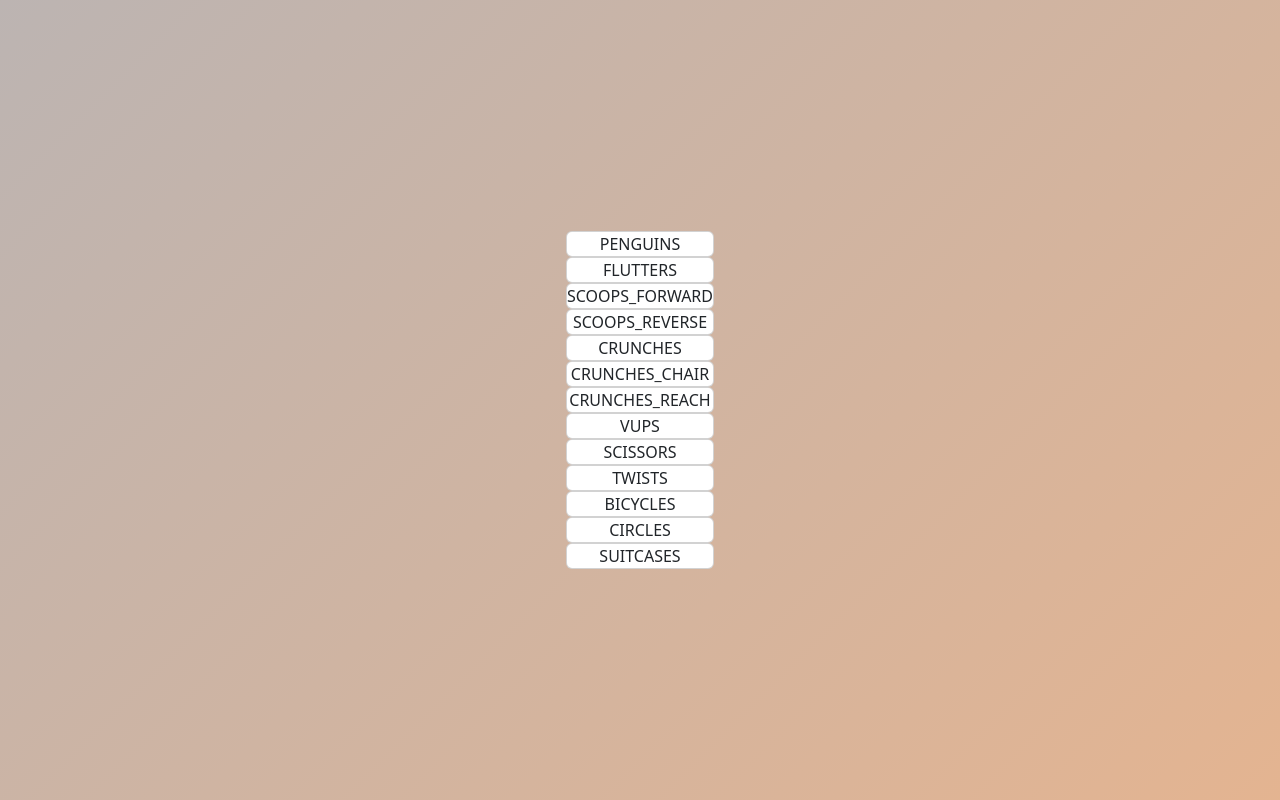
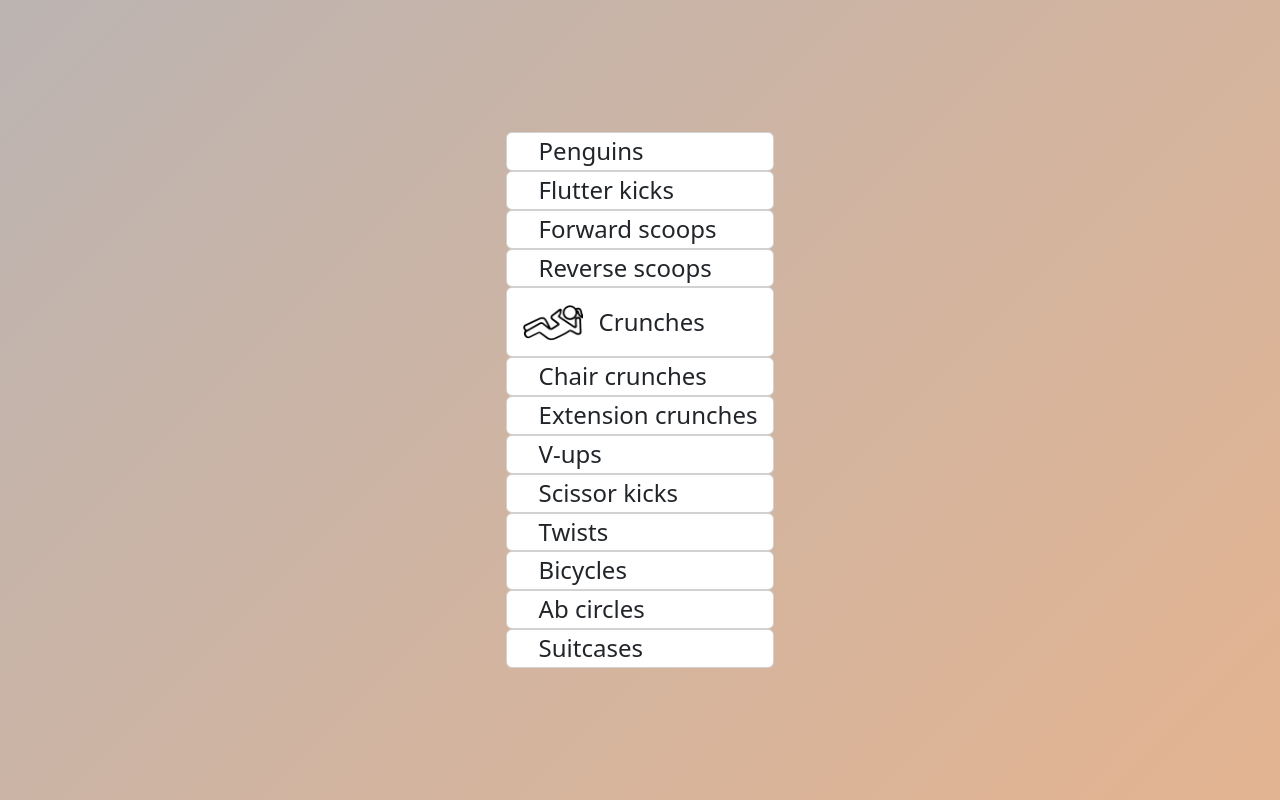
Before and after one commit to kstrickey/other-cell-core, a React (Create React App) app: page / in a window 1280 px wide. Built offline with nearby package versions, Linux system fonts and the light colour scheme.

Commit message:
added icon support

```diff
--- a/src/components/ExerciseCard.js
+++ b/src/components/ExerciseCard.js
@@ -1,13 +1,19 @@
 import React from 'react';
 import Card from 'react-bootstrap/Card';
+import { EXERCISES } from '../libs/exercises';
 
+export default function ExerciseCard({ exerciseKey, className='', ...props }) {
 
-export default function({ exerciseKey }) {
-
+  if (!EXERCISES[exerciseKey]) return null;
 
   return (
-    <Card>
-      {exerciseKey}
+    <Card className={className + ' px-3 py-1 clickable zoomable-mid'} key={'exercise-card-' + exerciseKey} {...props}>
+      <div className='d-flex'>
+        {EXERCISES[exerciseKey].iconPath && <img src={EXERCISES[exerciseKey].iconPath} width={60} alt={EXERCISES[exerciseKey].displayName} />}
+        <div className='h4 my-auto ms-3 text-start'>
+          {EXERCISES[exerciseKey].displayName}
+        </div>
+      </div>
     </Card>
   );
 
--- a/src/libs/exercises.js
+++ b/src/libs/exercises.js
@@ -1,6 +1,8 @@
-import exercises from './exercises.json';
+import exercise_data from './exercises.json';
 
 
 
 
-export const DEFAULT_EXERCISE_LIST = Object.keys(exercises);
+export const DEFAULT_EXERCISE_LIST = Object.keys(exercise_data);
+
+export const EXERCISES = exercise_data;   // have this step because I was thinking we could do some post translational modifications in this js file
--- a/src/libs/exercises.json
+++ b/src/libs/exercises.json
@@ -13,7 +13,8 @@
     "displayName": "Reverse scoops"
   },
   "CRUNCHES": {
-    "displayName": "Crunches"
+    "displayName": "Crunches",
+    "iconPath": "icons/crunch.png"
   },
   "CRUNCHES_CHAIR": {
     "displayName": "Chair crunches"
```
Also changed, not shown: public/icons/crunch.png (added).
